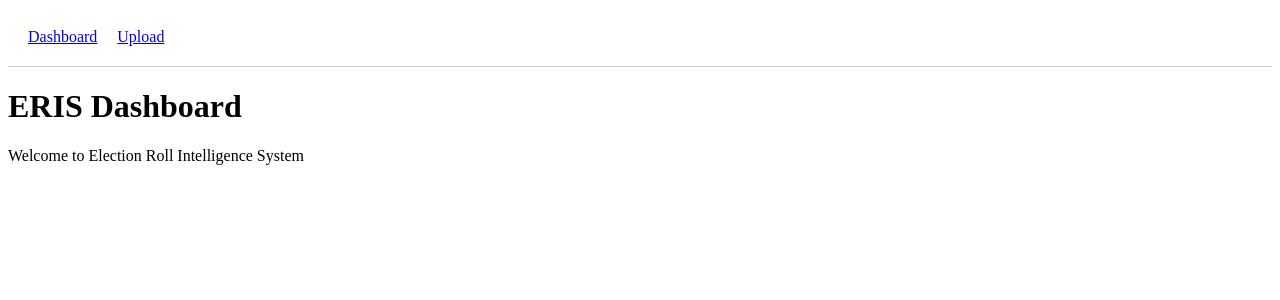
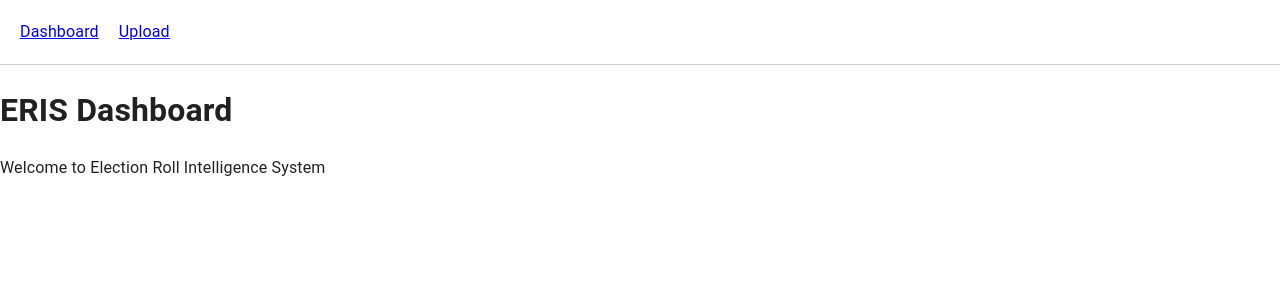
Before and after one commit to sushanttickoo22/ERIS, a React (Vite) app in the folder frontend/: page / in a window 1280 px wide. Shown: the top 300 px of the page. Built offline with nearby package versions, Linux system fonts and the light colour scheme.

Commit message:
Update main.tsx

```diff
--- a/frontend/src/main.tsx
+++ b/frontend/src/main.tsx
@@ -1,16 +1,17 @@
 import React from "react";
 import ReactDOM from "react-dom/client";
+import { CssBaseline, ThemeProvider } from "@mui/material";
 
+import theme from "./theme";
 import App from "./App";
 
 ReactDOM.createRoot(
     document.getElementById("root")!
 ).render(
-
     <React.StrictMode>
-
-        <App />
-
+        <ThemeProvider theme={theme}>
+            <CssBaseline />
+            <App />
+        </ThemeProvider>
     </React.StrictMode>
-
 );
```
